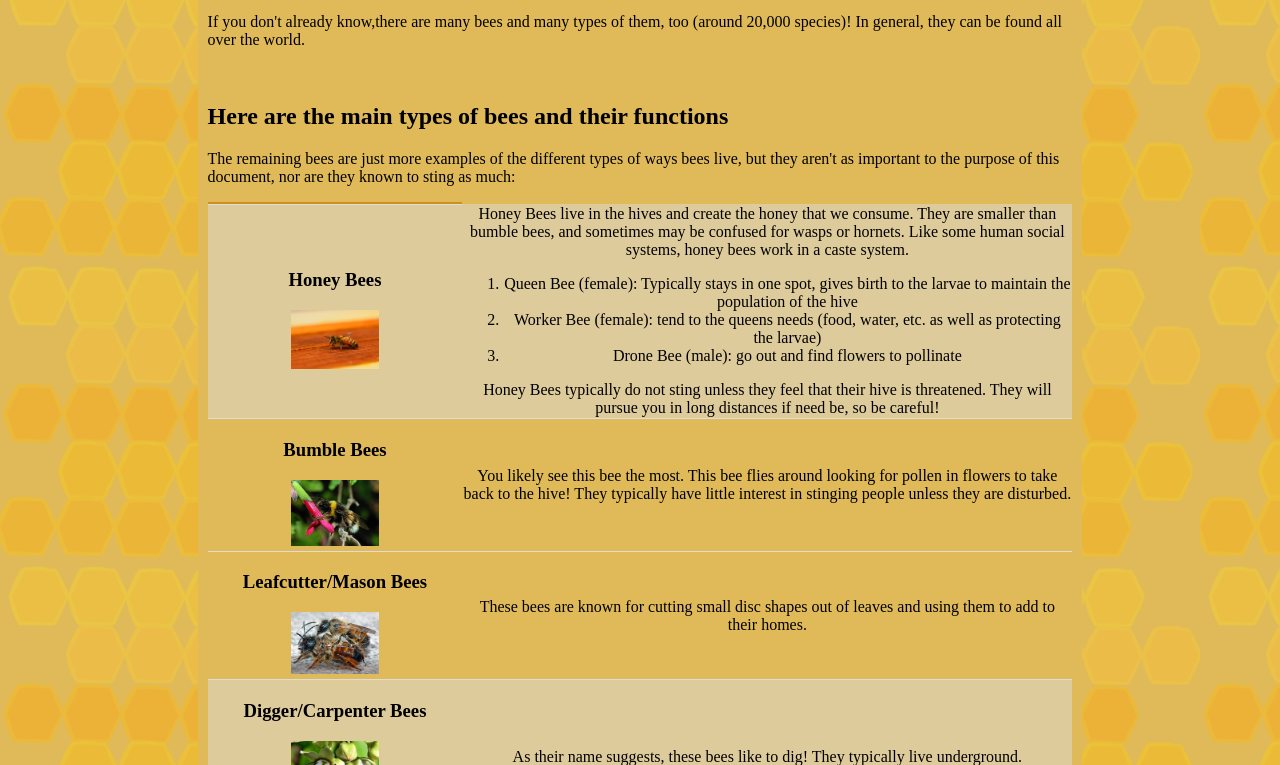
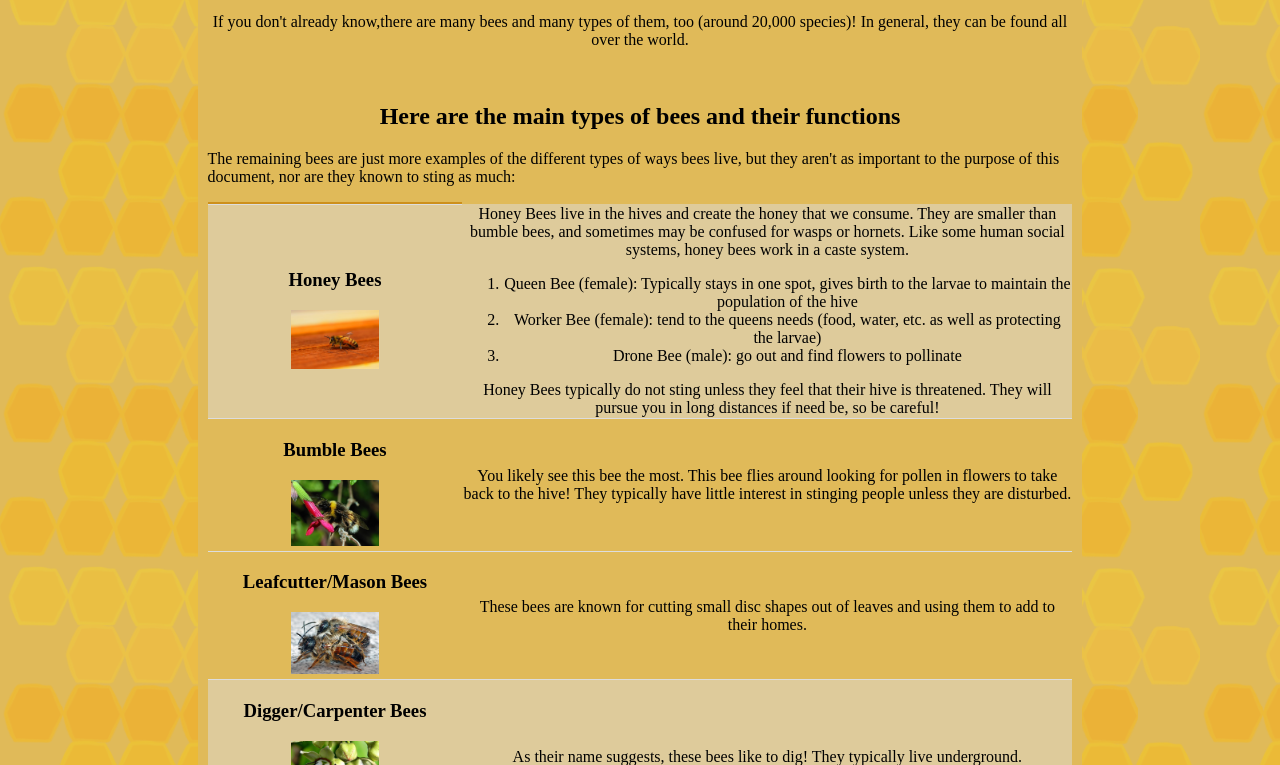
Before and after one commit to JrJuniors/beezwax, a plain HTML site: page AllAboutBees.html in a window 1280 px wide. Shown: the part 335-1100 px from the top of the page. Drawn offline with Linux system fonts and the light colour scheme.

Commit message:
centering

```diff
--- a/AllAboutBees.html
+++ b/AllAboutBees.html
@@ -54,12 +54,12 @@ using georgia font
 		</nav>
 		<div id="buffer"></div>
 		<main>
-			<h1 id="head">All About Bees</h1>
+			<center><h1 id="head">All About Bees</h1>
 			<p>If you don't already know,there are many
 			bees and many types of them, too (around 20,000 species)! In general, they can be found all over the world.</p>
 			<br>
 
-			<p><h2>Here are the main types of bees and their functions</h2></p>
+			<p><h2>Here are the main types of bees and their functions</h2></p></center>
 
 		<table><th></th>
 
```
